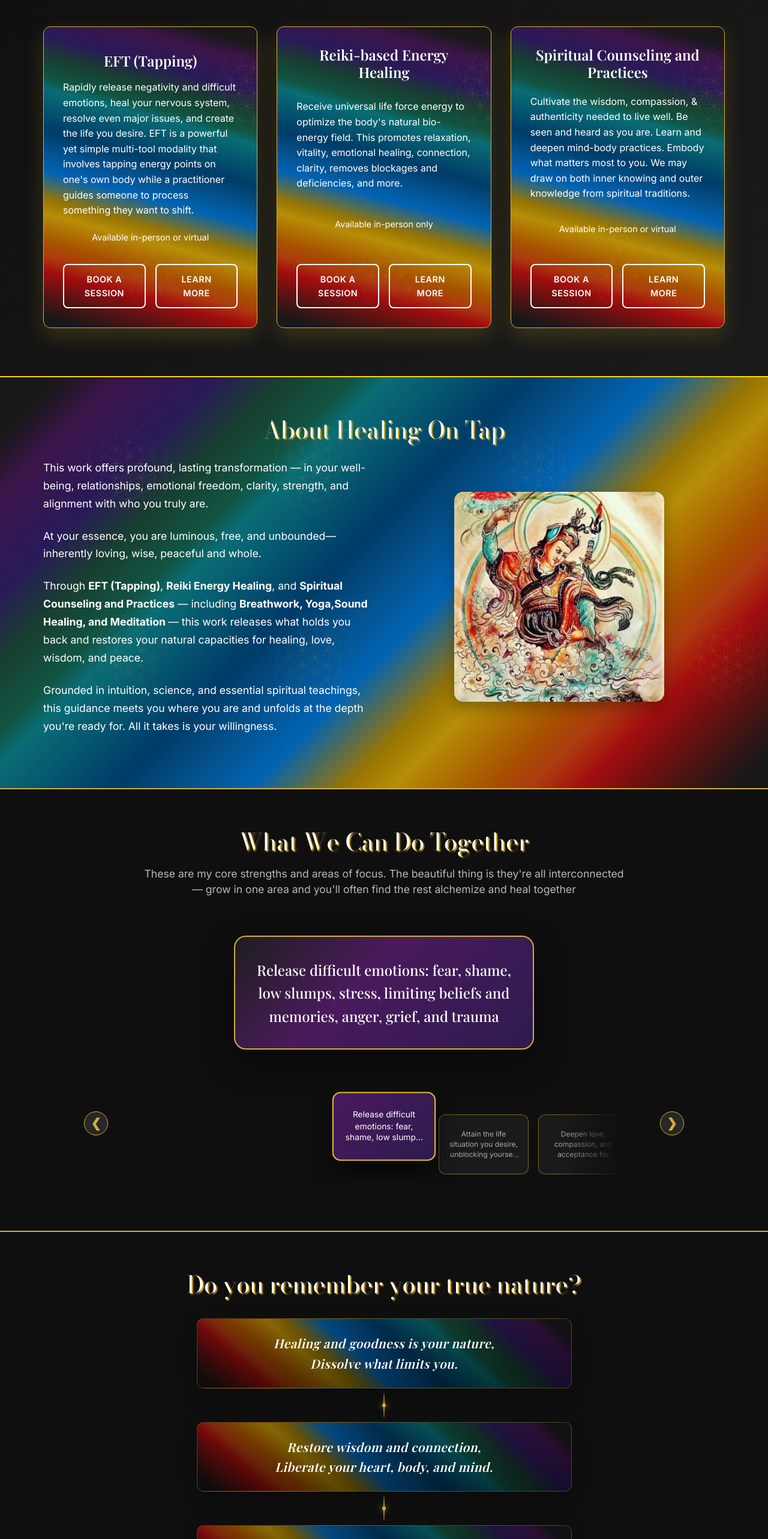
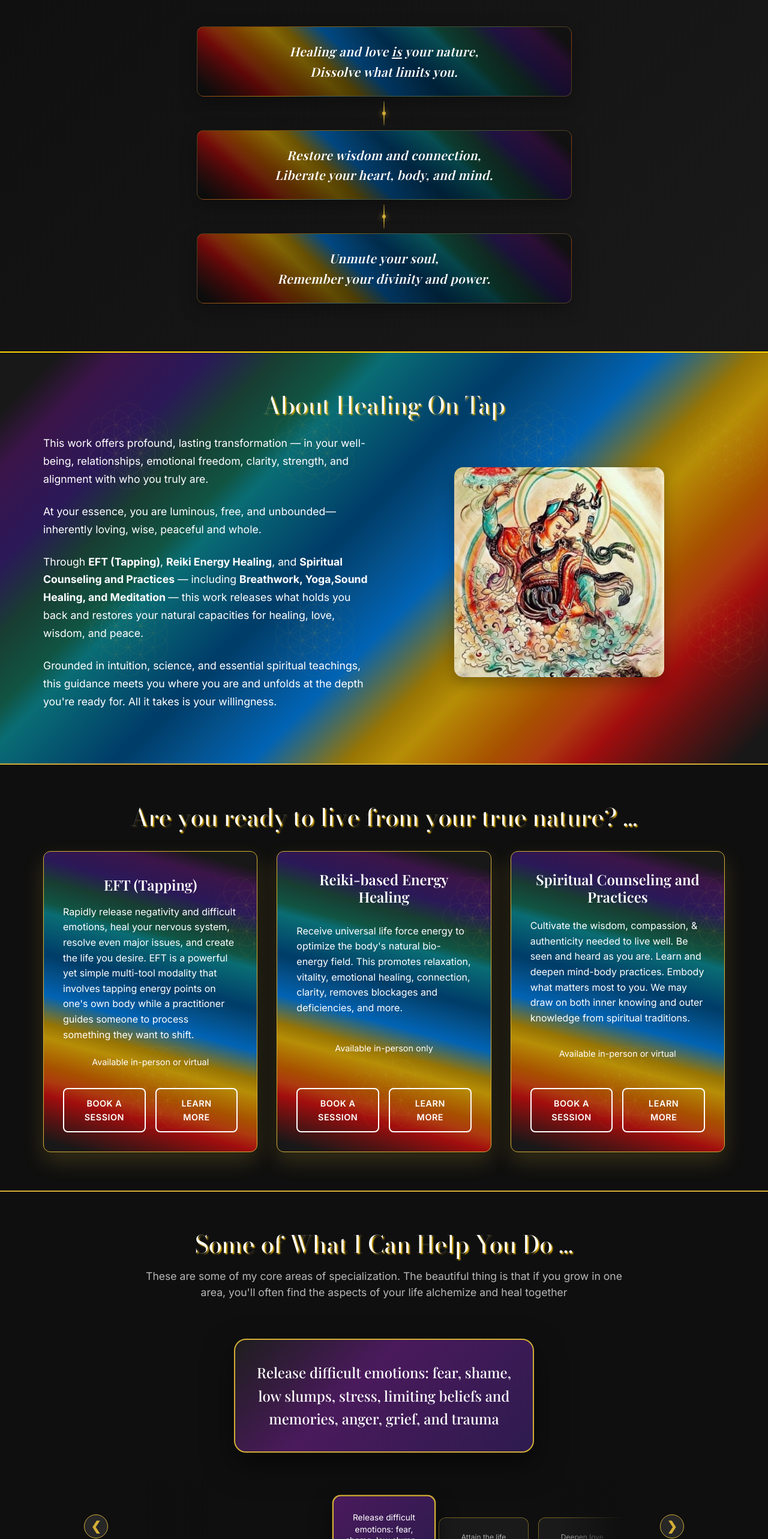
Before and after one commit to naturalCode4/kalyanamitta-website, a React (Create React App) app: page / in a window 1280 px wide. Shown: the part 234-2800 px from the top of the page at 60% size. Built offline with nearby package versions, Linux system fonts and the light colour scheme; the HTML template or start-up script is replaced by a standard one.

Commit message:
rearranged home page, mostly

```diff
--- a/src/components/GoogleReviews.js
+++ b/src/components/GoogleReviews.js
@@ -230,7 +230,7 @@ const GoogleReviews = () => {
           rel="noopener noreferrer"
           className="view-all-reviews-btn btn btn-outline"
         >
-          View more reviews on Google →
+          More reviews here →
         </a>
       </div>
     </div>
--- a/src/pages/Home.css
+++ b/src/pages/Home.css
@@ -1323,7 +1323,7 @@
 }
 
 #what-we-can-do-together {
-  border-bottom: none;
+  border-top: none;
 }
 /* Mobile Hiding */
 @media (max-width: 768px) {
--- a/src/pages/Home.js
+++ b/src/pages/Home.js
@@ -97,17 +97,18 @@ const Home = () => {
           <div className="hero-content">
             <h1>Healing On Tap</h1>
 
-            <div className="grid grid-cards">
-              {offerings.map((offering) => (
-                <ServiceCard
-                  key={offering.id}
-                  title={offering.title}
-                  availability={offering.availability}
-                  content={offering.content}
-                  learnMoreLink={`/${offering.id}`}
-                  variant="rainbow"
-                />
-              ))}
+            <div className="hero-manifesto">
+              <div className="manifesto-item">
+                <span className="manifesto-text">Healing and love <u>is</u> your nature,<br className="desktop-break" />Dissolve what limits you.</span>
+              </div>
+              <div className="manifesto-connector"></div>
+              <div className="manifesto-item">
+                <span className="manifesto-text">Restore wisdom and connection,<br className="desktop-break" />Liberate your heart, body, and mind.</span>
+              </div>
+              <div className="manifesto-connector"></div>
+              <div className="manifesto-item">
+                <span className="manifesto-text">Unmute your soul,<br className="desktop-break" />Remember your divinity and power.</span>
+              </div>
             </div>
 
           </div>
@@ -139,12 +140,33 @@ const Home = () => {
         </div>
       </Section>
 
+      {/* Manifesto Section */}
+      <Section
+        variant="dark"
+        title="Are you ready to live from your true nature? ..."
+        subtitle=""
+      >
+
+        <div className="grid grid-cards">
+          {offerings.map((offering) => (
+            <ServiceCard
+              key={offering.id}
+              title={offering.title}
+              availability={offering.availability}
+              content={offering.content}
+              learnMoreLink={`/${offering.id}`}
+              variant="rainbow"
+            />
+          ))}
+        </div>
+      </Section>
+
       {/* Help List Section - CAROUSEL */}
       <Section
         id="what-we-can-do-together"
         variant="dark"
-        title="What We Can Do Together"
-        subtitle="These are my core strengths and areas of focus. The beautiful thing is they're all interconnected— grow in one area and you'll often find the rest alchemize and heal together"
+        title="Some of What I Can Help You Do ..."
+        subtitle="These are some of my core areas of specialization. The beautiful thing is that if you grow in one area, you'll often find the aspects of your life alchemize and heal together"
       >
         <div className="carousel-container">
 
@@ -203,27 +225,6 @@ const Home = () => {
         </div>
       </Section>
 
-      {/* Manifesto Section */}
-      <Section
-        variant="dark"
-        title="Do you remember your true nature?"
-        subtitle=""
-      >
-        <div className="hero-manifesto">
-          <div className="manifesto-item">
-            <span className="manifesto-text">Healing and goodness is your nature,<br className="desktop-break" />Dissolve what limits you.</span>
-          </div>
-          <div className="manifesto-connector"></div>
-          <div className="manifesto-item">
-            <span className="manifesto-text">Restore wisdom and connection,<br className="desktop-break" />Liberate your heart, body, and mind.</span>
-          </div>
-          <div className="manifesto-connector"></div>
-          <div className="manifesto-item">
-            <span className="manifesto-text">Unmute your soul,<br className="desktop-break" />Remember your power.</span>
-          </div>
-        </div>
-      </Section>
-
       {/* About Adin */}
       <Section
         variant="rainbow"
```
